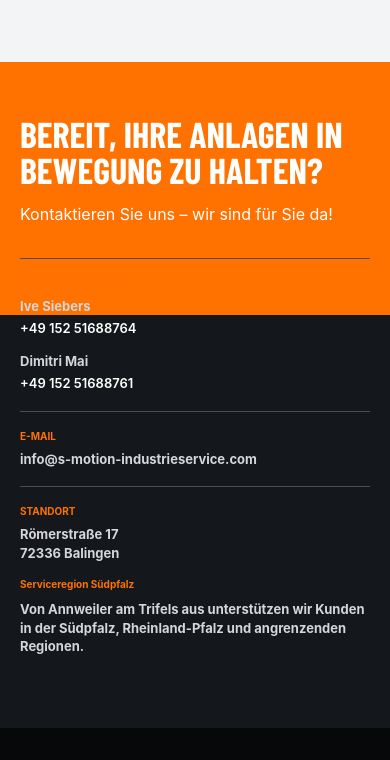
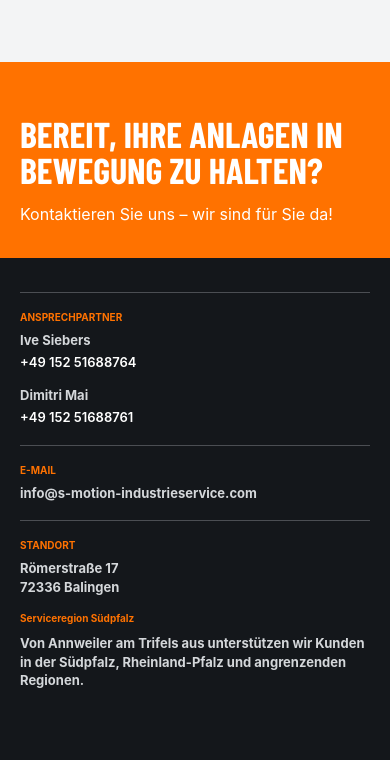
Before and after one commit to DJOGUREZ/s-motion-website, a plain HTML site: page index.html in a window 390 px wide. Shown: the part 7786-8546 px from the top of the page. Drawn offline with Linux system fonts and the light colour scheme.

Commit message:
Fix mobile heading wrapping and contact background

```diff
--- a/style.css
+++ b/style.css
@@ -235,9 +235,9 @@ footer p { color: #777d84; font-size: 11px; }
     .sectors-intro h2 {
         font-size: clamp(30px, 9vw, 38px);
         line-height: 1;
-        overflow-wrap: break-word;
+        overflow-wrap: normal;
         word-break: normal;
-        hyphens: auto;
+        hyphens: none;
     }
     .sectors-intro>p:not(.eyebrow) { font-size: 14px; line-height: 1.65; }
     .sector-list article { padding: 19px 16px; gap: 13px; }
@@ -256,7 +256,19 @@ footer p { color: #777d84; font-size: 11px; }
     .faq-list details p { padding-right: 0; }
     .about-content { padding: 64px var(--page-padding); }
     .about-content .button { align-self: stretch; }
-    .contact { padding-block: 54px; gap: 34px; background: linear-gradient(180deg,var(--orange) 0 38%,#14171b 38% 100%); }
+    .contact { position: relative; overflow: hidden; padding-block: 54px; gap: 34px; background: #14171b; }
+    .contact-title { position: relative; z-index: 0; padding-bottom: 34px; }
+    .contact-title::before {
+        content: "";
+        position: absolute;
+        z-index: -1;
+        top: -54px;
+        right: -100vw;
+        bottom: 0;
+        left: -100vw;
+        background: var(--orange);
+    }
+    .contact-information { position: relative; z-index: 1; }
     .contact-title h2 br { display: none; }
     footer { flex-direction: column; text-align: center; }
 
```
